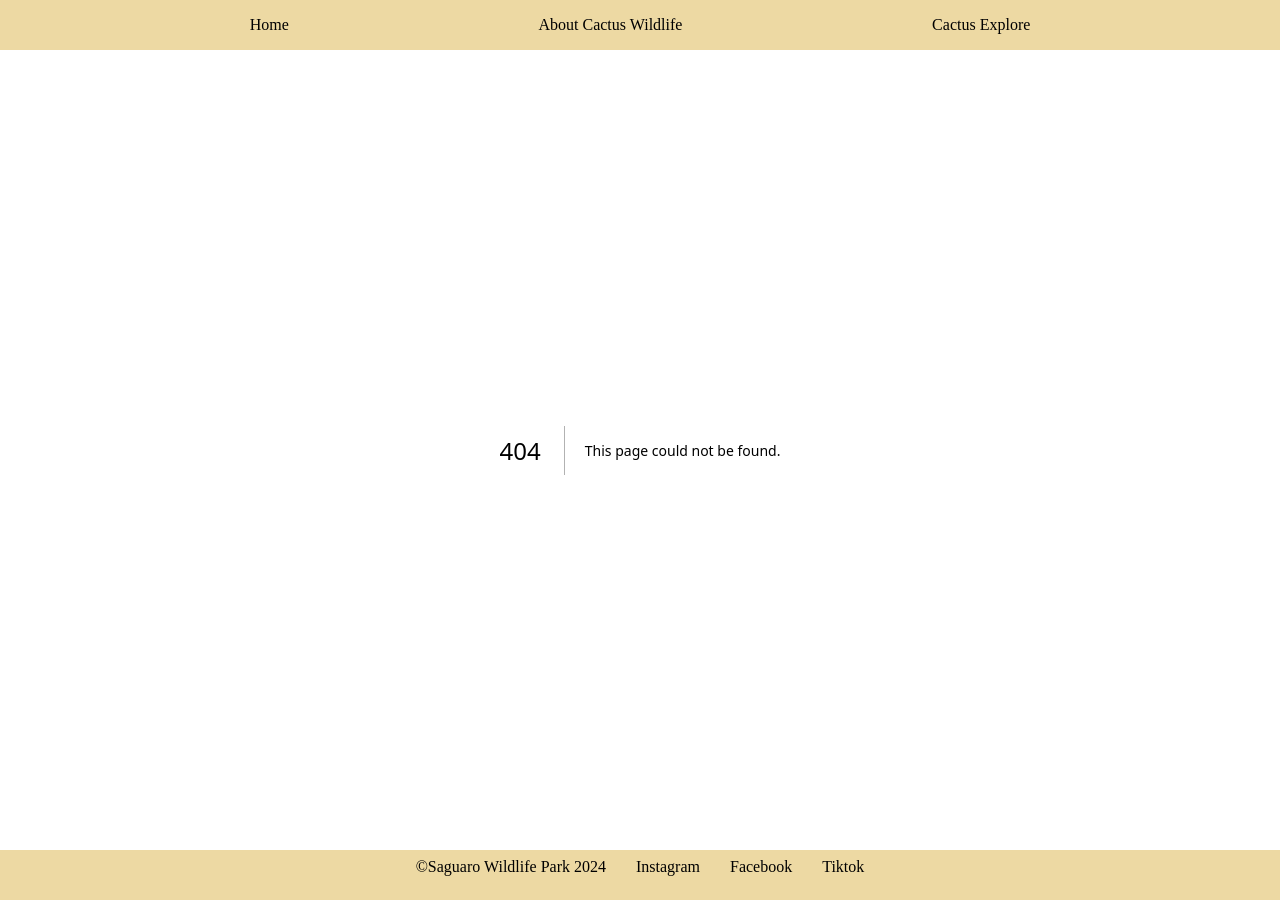
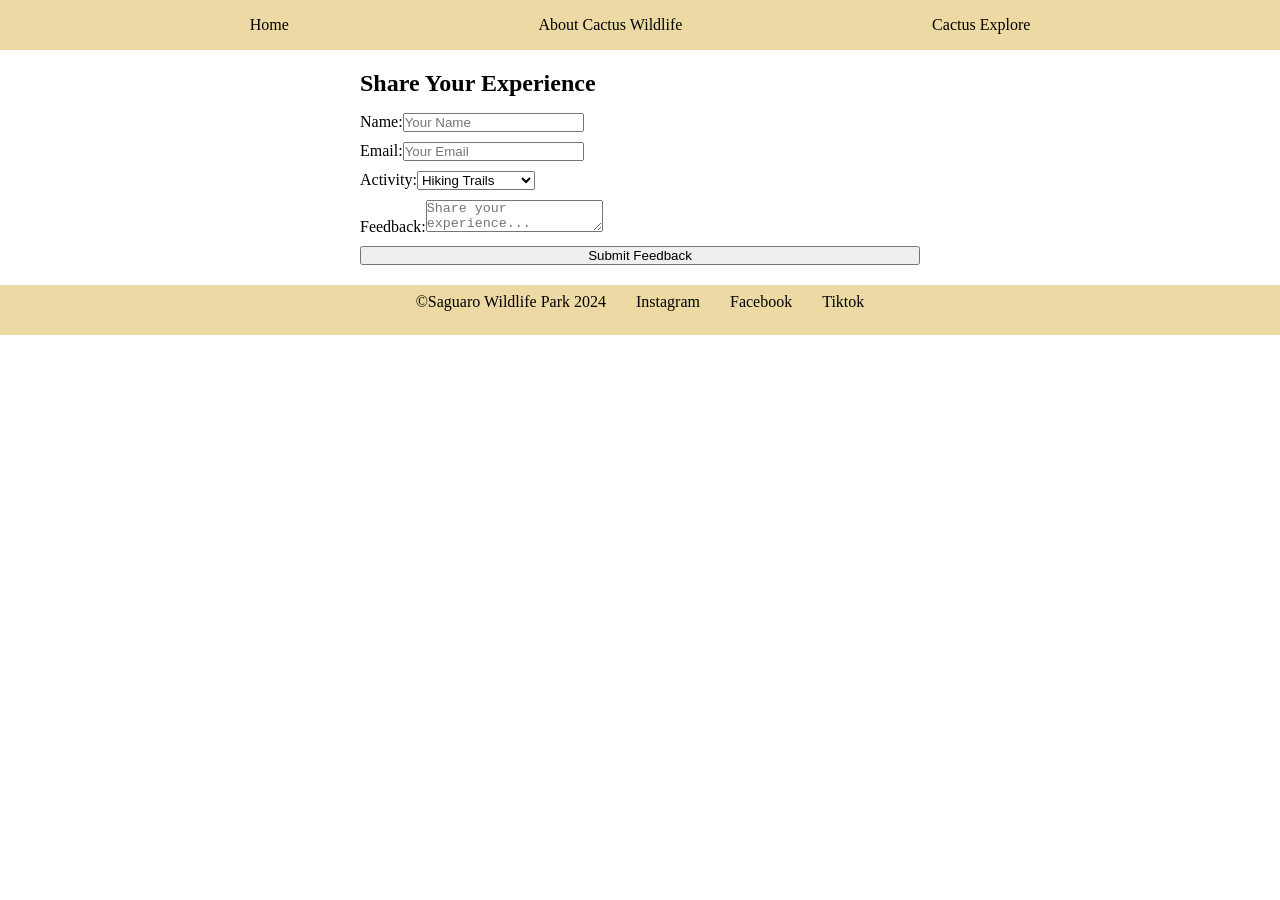
Before and after one commit to wkosso/N317-Spikey-Cactus, a Next.js app: page /explore/activities/feedback in a window 1280 px wide. Before the commit this address had no page. After the commit the page ends 800 px from the top, so only its background shows below. Built offline with nearby package versions, Linux system fonts and the light colour scheme.

Commit message:
added leave your feedback page to explore as sub route

```diff
--- /dev/null
+++ b/src/app/explore/activities/feedback/page.jsx
@@ -0,0 +1,73 @@
+// app/explore/feedback/page.jsx
+'use client';
+import { useState } from 'react';
+
+export default function FeedbackForm() {
+    const [formData, setFormData] = useState({
+        name: '',
+        email: '',
+        activity: 'hiking',
+        feedback: '',
+    });
+
+    const handleChange = (e) => {
+        const { name, value } = e.target;
+        setFormData({ ...formData, [name]: value });
+    };
+
+    const handleSubmit = (e) => {
+        e.preventDefault();
+        alert(`Feedback Submitted:\n${JSON.stringify(formData, null, 2)}`);
+        // You can replace the alert with API call to save data
+        setFormData({ name: '', email: '', activity: 'hiking', feedback: '' });
+    };
+
+    return (
+        <div style={{ padding: '20px', maxWidth: '600px', margin: '0 auto' }}>
+            <h2>Share Your Experience</h2>
+            <form onSubmit={handleSubmit} style={{ display: 'flex', flexDirection: 'column', gap: '10px' }}>
+                <label>
+                    Name:
+                    <input
+                        type="text"
+                        name="name"
+                        value={formData.name}
+                        onChange={handleChange}
+                        placeholder="Your Name"
+                        required
+                    />
+                </label>
+                <label>
+                    Email:
+                    <input
+                        type="email"
+                        name="email"
+                        value={formData.email}
+                        onChange={handleChange}
+                        placeholder="Your Email"
+                        required
+                    />
+                </label>
+                <label>
+                    Activity:
+                    <select name="activity" value={formData.activity} onChange={handleChange}>
+                        <option value="hiking">Hiking Trails</option>
+                        <option value="wildlife">Wildlife Spotting</option>
+                        <option value="tours">Guided Tours</option>
+                    </select>
+                </label>
+                <label>
+                    Feedback:
+                    <textarea
+                        name="feedback"
+                        value={formData.feedback}
+                        onChange={handleChange}
+                        placeholder="Share your experience..."
+                        required
+                    />
+                </label>
+                <button type="submit">Submit Feedback</button>
+            </form>
+        </div>
+    );
+}
```
Also changed, not shown: src/app/explore/explore.module.css (+17 -0 lines), src/app/explore/page.js (+9 -2 lines).
